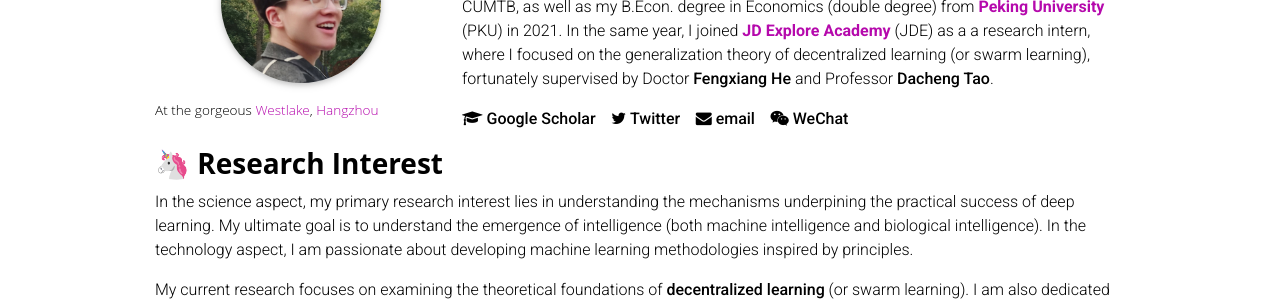
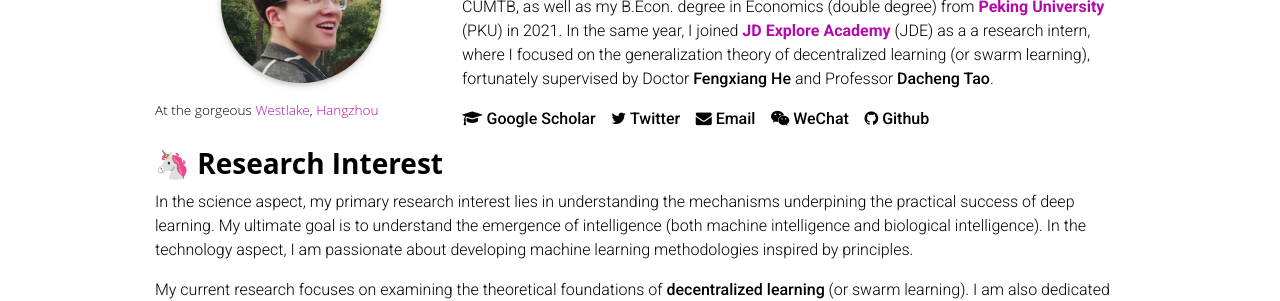
Before and after one commit to Raiden-Zhu/Raiden-Zhu.github.io, a Jekyll site: the page built from _pages/about.md, in a window 1280 px wide and 900 px high. Shown: the part 278-579 px from the top of the window. Built offline with Jekyll 4.4.1, drawn with Linux system fonts in a browser that asks for light colours; full-size pictures stand in for the smaller copies a plugin makes; comment, search, counter and statistics services are not loaded; a style sheet for code colours, icons or effects is not loaded.

Commit message:
Update about.md

```diff
--- a/_pages/about.md
+++ b/_pages/about.md
@@ -20,7 +20,7 @@
 
 Hi there 😃. I am Tongtian Zhu (prounced as "Tong-tee-an Joo"), a second-year PhD student at the Computer Science Department of [<span style="font-weight: bold; color: #B509AC;">Zhejiang University</span>](https://www.zju.edu.cn/english/) (ZJU), under the auspices of Professors [**Mingli Song**](https://person.zju.edu.cn/en/msong) and [**Chun Chen**](https://person.zju.edu.cn/en/0082004). I earned my B.S. degree in Mathematical Science from CUMTB, as well as my B.Econ. degree in Economics (double degree) from [<span style="font-weight: bold; color: #B509AC;">Peking University</span>](https://english.pku.edu.cn/) (PKU) in 2021. In the same year, I joined [<span style="font-weight: bold; color: #B509AC;">JD Explore Academy</span>](https://corporate.jd.com/) (JDE) as a a research intern, where I focused on the generalization theory of decentralized learning (or swarm learning), fortunately supervised by Doctor [**Fengxiang He**](https://fengxianghe.github.io/) and Professor [**Dacheng Tao**](https://www.sydney.edu.au/engineering/about/our-people/academic-staff/dacheng-tao.html).
 
-<i class="fa fa-graduation-cap"></i> [**Google Scholar**](https://scholar.google.com/citations?user=QvBDUsIAAAAJ&hl=zh-CN]) &nbsp;&nbsp; <i class="fa fa-twitter"></i> [**Twitter**](https://twitter.com/Raiden13238619//) &nbsp;&nbsp; <i class="fa fa-envelope"></i> [**email**](mailto:raiden@zju.edu.cn) &nbsp;&nbsp; <i class="fa fa-weixin"></i> [**WeChat**](https://raw.githubusercontent.com/Raiden-Zhu/Raiden-Zhu.github.io/master/assets/img/WeChat_QR_code.jpg)
+<i class="fa fa-graduation-cap"></i> [**Google Scholar**](https://scholar.google.com/citations?user=QvBDUsIAAAAJ&hl=zh-CN]) &nbsp;&nbsp; <i class="fa fa-twitter"></i> [**Twitter**](https://twitter.com/Raiden13238619/) &nbsp;&nbsp; <i class="fa fa-envelope"></i> [**Email**](mailto:raiden@zju.edu.cn) &nbsp;&nbsp; <i class="fa fa-weixin"></i> [**WeChat**](https://raw.githubusercontent.com/Raiden-Zhu/Raiden-Zhu.github.io/master/assets/img/WeChat_QR_code.jpg) &nbsp;&nbsp; <i class="fa fa-github"></i> [**Github**](https://github.com/Raiden-Zhu)
 
 <!-- <br/><br/> -->
 
```
